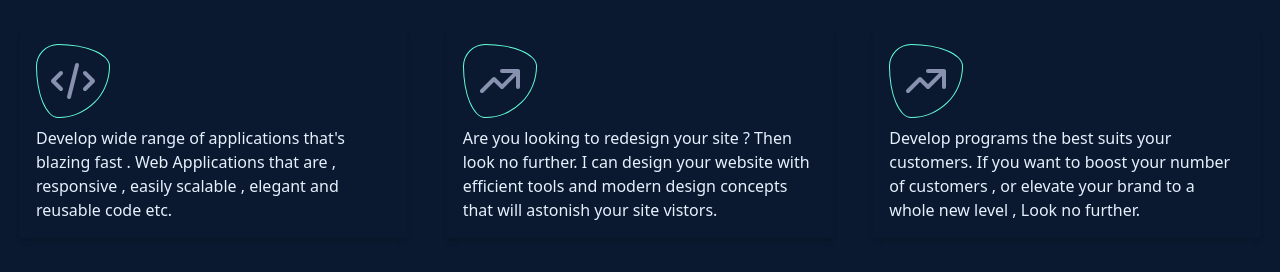
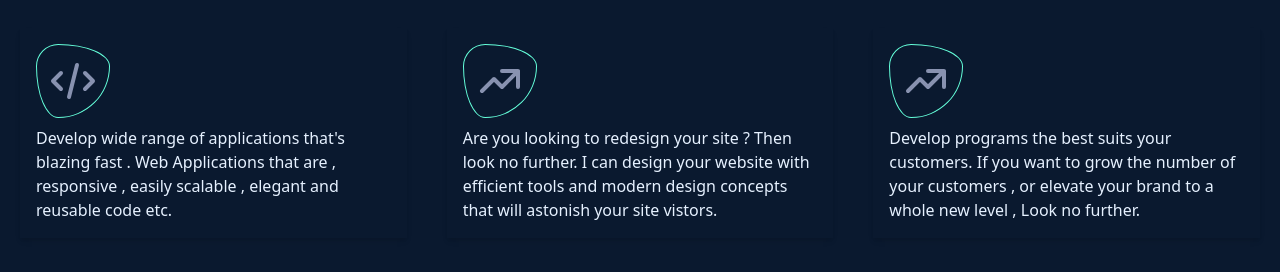
Before and after one commit to newtronahmed/portfolio, a React (Create React App) app: page / in a window 1280 px wide. Shown: the part 1720-1992 px from the top of the page. Built offline with nearby package versions, Linux system fonts and the light colour scheme; a web font is replaced by a local one.

Commit message:
updated resume'

```diff
--- a/src/components/services.js
+++ b/src/components/services.js
@@ -78,7 +78,7 @@ function Services() {
             </div>
             <p className="mt-2">
               Develop programs the best suits your customers. If you want to
-              boost your number of customers , or elevate your brand to a whole new level ,
+              grow the number of your customers , or elevate your brand to a whole new level ,
               Look no further.
             </p>
           </div>
```
Also changed, not shown: 1 other file (tests, documents, lock files or other folders).
